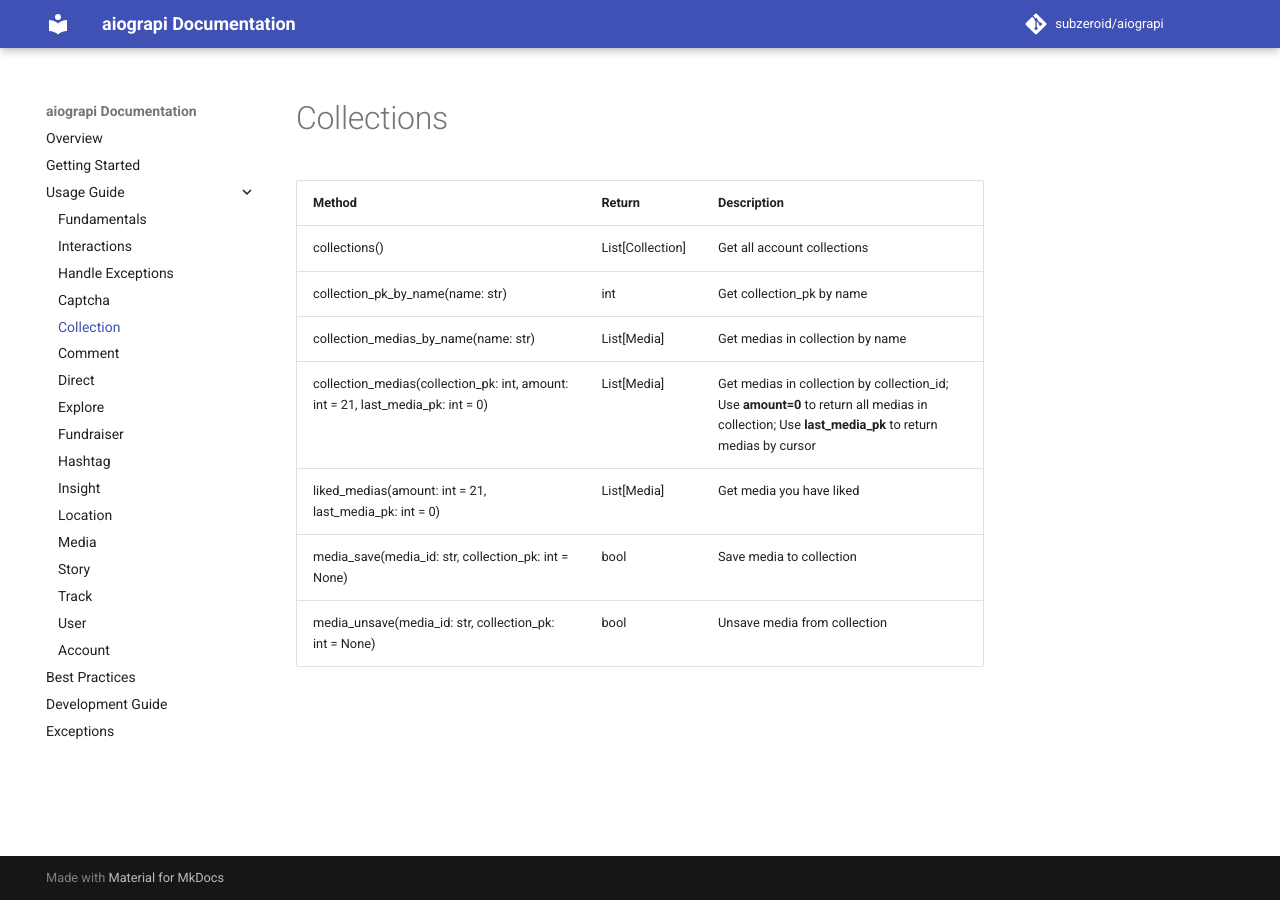
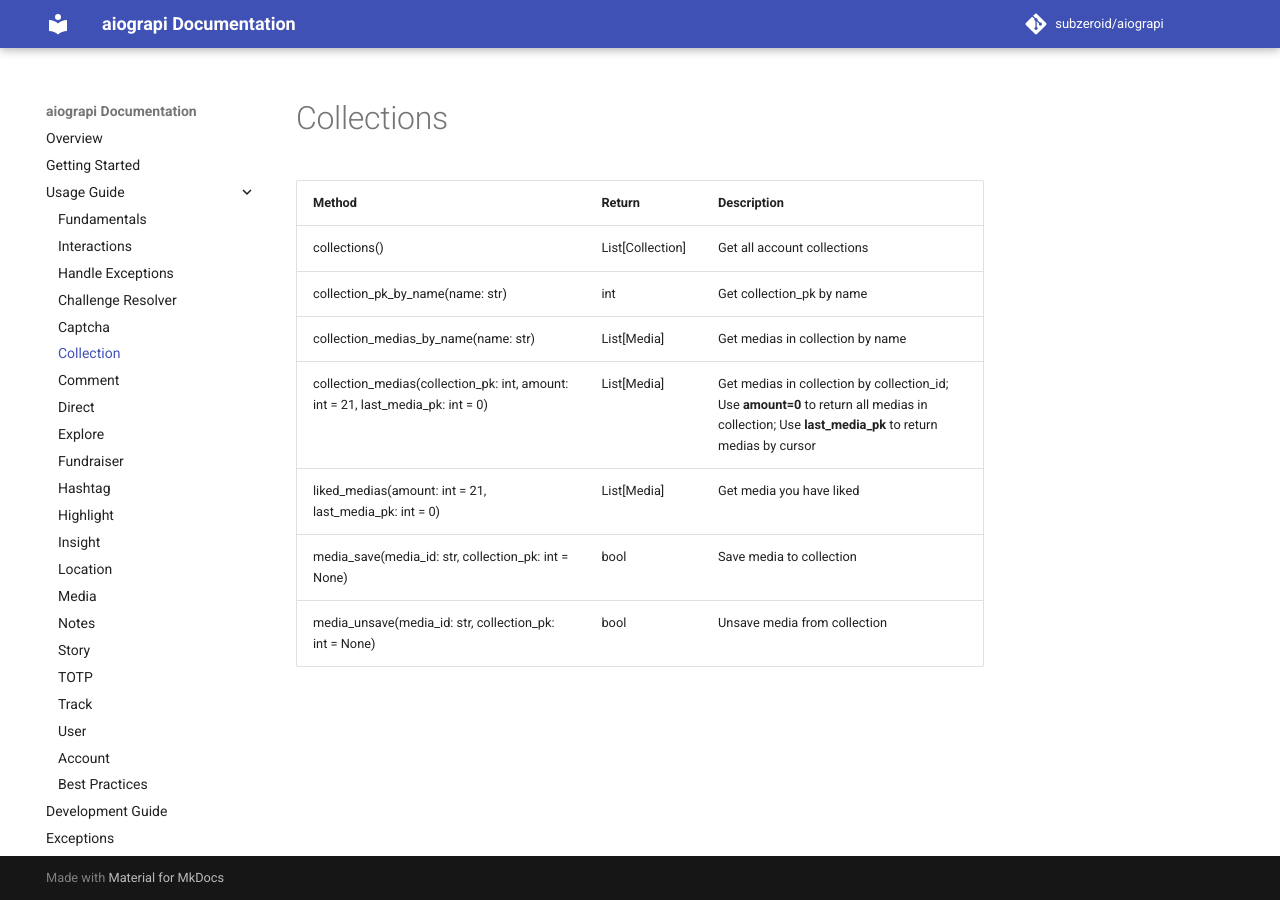
Before and after one commit to subzeroid/aiograpi, an MkDocs documentation site: the page built from docs/usage-guide/collection.md, in a window 1280 px wide. Built offline with MkDocs 1.6.1 and Material for MkDocs 9.7.7, drawn with Linux system fonts in a browser that asks for light colours; comment, search, counter and statistics services are not loaded; the version menu is left out; part of the change alters nothing that is shown.

Commit message:
docs: fix mkdocs --strict build
- best-practices, highlight, notes, challenge_resolver, totp were
  orphan files (existed under docs/usage-guide/ but missing from nav)
- best-practices.md was referenced from nav with the wrong path
- exclude superpowers/ (gitignored local plans/specs) from the build

```diff
--- a/mkdocs.yml
+++ b/mkdocs.yml
@@ -4,6 +4,8 @@ site_url: https://subzeroid.github.io/aiograpi/
 repo_name: subzeroid/aiograpi
 edit_uri: edit/main/docs/
 docs_dir: docs
+exclude_docs: |
+  superpowers/**
 nav:
   - Overview: index.md
   - Getting Started: getting-started.md
@@ -11,6 +13,7 @@ nav:
     - Fundamentals: usage-guide/fundamentals.md
     - Interactions: usage-guide/interactions.md
     - Handle Exceptions: usage-guide/handle_exception.md
+    - Challenge Resolver: usage-guide/challenge_resolver.md
     - Captcha: usage-guide/captcha.md
     - Collection: usage-guide/collection.md
     - Comment: usage-guide/comment.md
@@ -18,14 +21,17 @@ nav:
     - Explore: usage-guide/explore.md
     - Fundraiser: usage-guide/fundraiser.md
     - Hashtag: usage-guide/hashtag.md
+    - Highlight: usage-guide/highlight.md
     - Insight: usage-guide/insight.md
     - Location: usage-guide/location.md
     - Media: usage-guide/media.md
+    - Notes: usage-guide/notes.md
     - Story: usage-guide/story.md
+    - TOTP: usage-guide/totp.md
     - Track: usage-guide/track.md
     - User: usage-guide/user.md
     - Account: usage-guide/account.md
-  - Best Practices: best-practices.md
+    - Best Practices: usage-guide/best-practices.md
   - Development Guide: development-guide.md
   - Exceptions: exceptions.md
 theme: material
```
